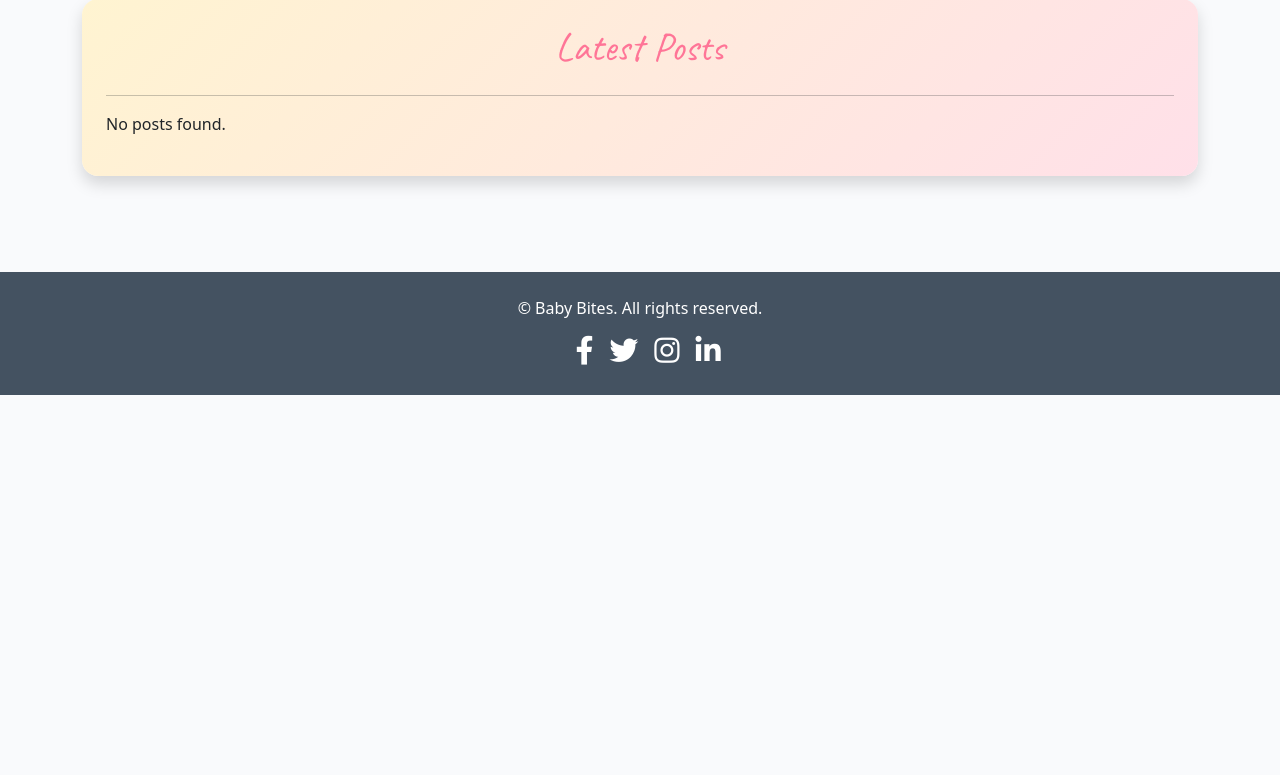
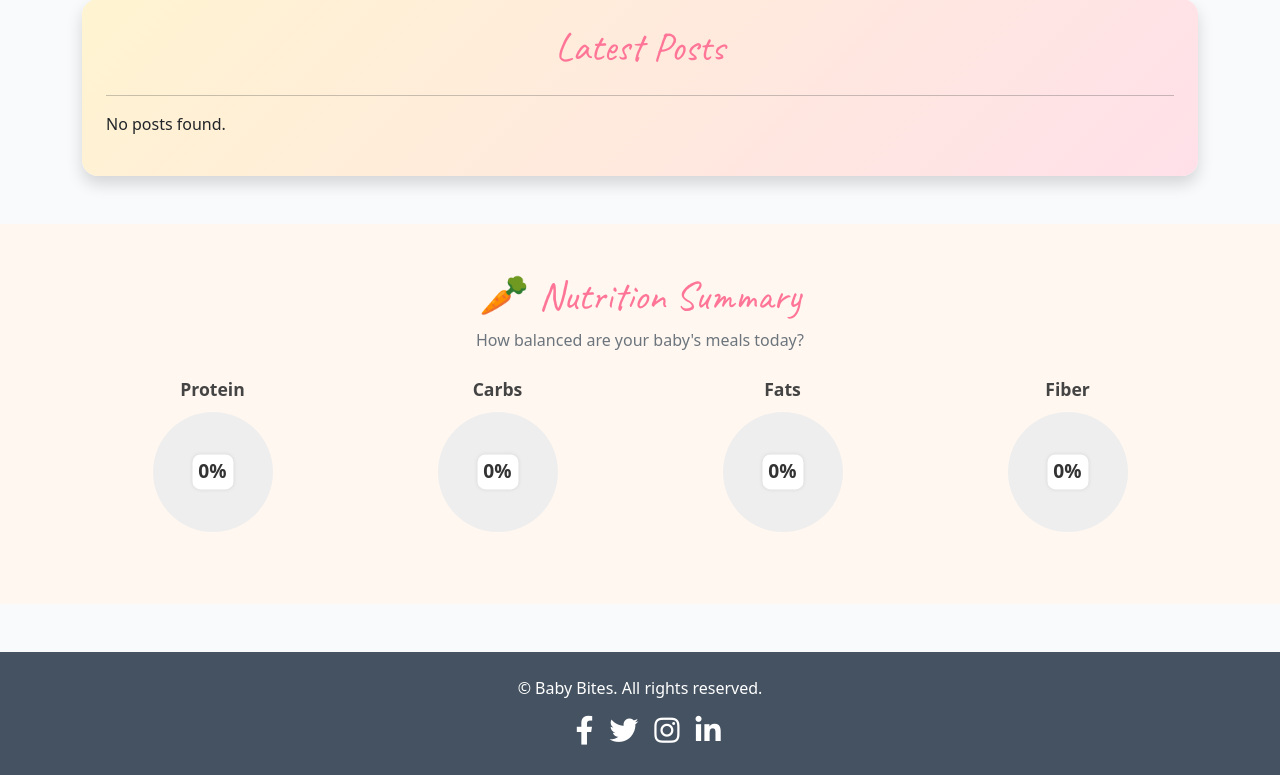
Before and after one commit to Naida1710/baby_bites, a Django app: page / in a window 1280 px wide. Shown: the part 1139-1914 px from the top of the page. Before the commit the page ends 1534 px from the top, so only its background shows below. Run offline with Django 5.2, Linux system fonts and the light colour scheme; data that the repository does not hold is empty; parts of the project's set-up code (start-up, migrations or seed data) failed here and were passed over; some libraries are stand-ins or nearby versions.

Commit message:
Add the nutritional sumamry section add the of the page

```diff
--- a/templates/base.html
+++ b/templates/base.html
@@ -313,6 +313,50 @@
       {% endif %}
       {% endblock content %}
     </main>
+    <section class="nutrition-section py-5">
+      <div class="container">
+        <div class="text-center mb-4">
+          <h2 style="font-family: 'Caveat', cursive; color: #ff7597; font-size: 2.5rem;">
+            🥕 Nutrition Summary
+          </h2>
+          <p class="text-muted">How balanced are your baby's meals today?</p>
+        </div>
+
+        <div class="row justify-content-center text-center">
+          <!-- Protein -->
+          <div class="col-md-3 mb-4">
+            <div class="label-top">Protein</div>
+            <div class="circle animated-circle" data-value="70">
+              <span class="percent">0%</span>
+            </div>
+          </div>
+
+          <!-- Carbs -->
+          <div class="col-md-3 mb-4">
+            <div class="label-top">Carbs</div>
+            <div class="circle animated-circle" data-value="60">
+              <span class="percent">0%</span>
+            </div>
+          </div>
+
+          <!-- Fats -->
+          <div class="col-md-3 mb-4">
+            <div class="label-top">Fats</div>
+            <div class="circle animated-circle" data-value="50">
+              <span class="percent">0%</span>
+            </div>
+          </div>
+
+          <!-- Fiber -->
+          <div class="col-md-3 mb-4">
+            <div class="label-top">Fiber</div>
+            <div class="circle animated-circle" data-value="80">
+              <span class="percent">0%</span>
+            </div>
+          </div>
+        </div>
+      </div>
+    </section>
 
       <!-- Footer -->
       <footer class="footer dark-bg py-4 mt-5">
@@ -344,5 +388,6 @@
       crossorigin="anonymous"
     ></script>
     {% block extras %} {% endblock %}
+
   </body>
 </html>
```
